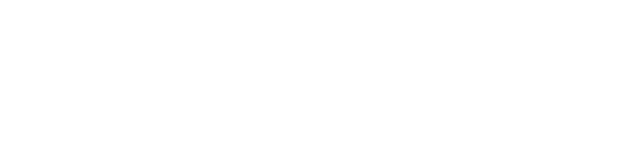
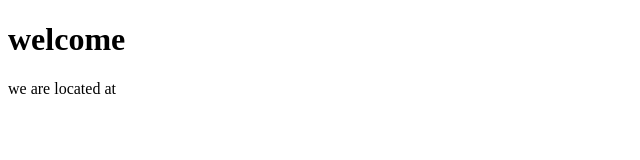
Before and after one commit to dvenkatesh86/Reva_1, a plain HTML site: page index.html in a window 1280 px wide. Shown: the whole page, without its empty margins (0-640 px from the left). Drawn offline with Linux system fonts and the light colour scheme.

Commit message:
initial save

```diff
--- a/index.html
+++ b/index.html
@@ -6,6 +6,7 @@
     <title>Document</title>
 </head>
 <body>
-
+    <h1>welcome </h1>
+    <p> we are located at</p>
 </body>
 </html>
```
